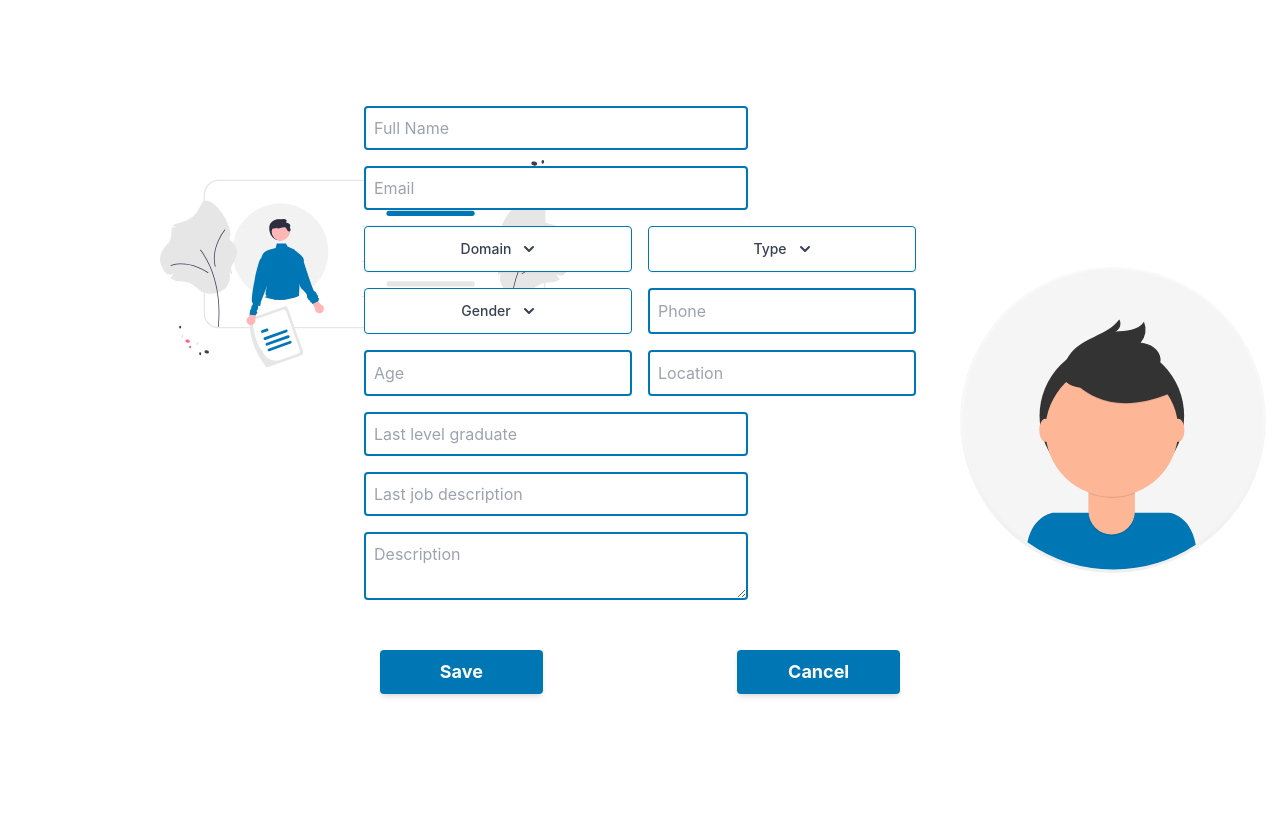
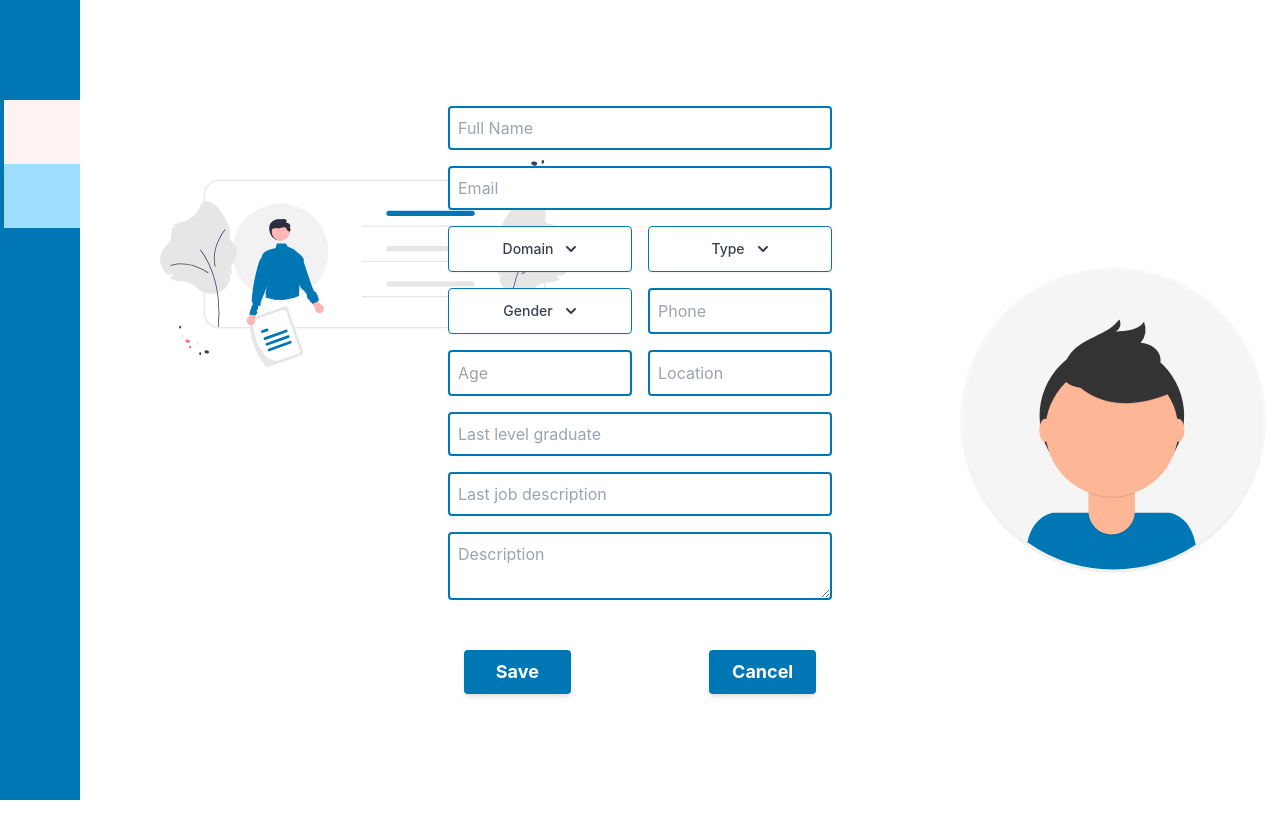
Before and after one commit to CristiSandu/JobPlatformUI, a React (Create React App) app: page /profileForm in a window 1280 px wide. Shown: the top 838 px of the page. Before the commit the page ends 800 px from the top, so only its background shows below. Built offline with nearby package versions, Linux system fonts and the light colour scheme.

Commit message:
Changes:  - first try to add side bar

```diff
--- /dev/null
+++ b/src/components/SideBarNav.tsx
@@ -0,0 +1,60 @@
+import { FontAwesomeIcon } from "@fortawesome/react-fontawesome";
+import { NavLink } from "react-router-dom";
+
+export type SideNavBarProps = { isUserAuthorized: boolean };
+
+export const SideNavBar = ({
+  isUserAuthorized,
+}: SideNavBarProps): JSX.Element => {
+  return (
+    <div className="fixed top-0 bottom-0 z-20 bg-MainBlue w-20 pt-3">
+      <div className="w-20 h-20 p-6 box-border">
+        {isUserAuthorized ? (
+          <NavLink end to={"/"}>
+            <FontAwesomeIcon icon="users-gear" className="bg-white" />
+          </NavLink>
+        ) : (
+          <FontAwesomeIcon icon="users-gear" className="bg-white" />
+        )}
+      </div>
+
+      <div className="w-full mt-2">
+        {isUserAuthorized && (
+          <>
+            <NavLink
+              end
+              to={"/"}
+              className="h-16 flex items-center justify-center min-w-full border-b-0 border-solid border-t-0 border-l-4 border-r-0 border-MainBlue box-border border-interaction bg-red-50"
+            >
+              <div className="w-8 h-8">
+                <FontAwesomeIcon icon="users-gear" />
+              </div>
+            </NavLink>
+
+            <NavLink
+              end
+              to={"/register"}
+              className="h-16 flex items-center justify-center min-w-full border-b-0 border-solid border-t-0 border-l-4 border-r-0 border-MainBlue box-border border-interaction bg-LightBlue"
+            >
+              <div className="w-8 h-8">
+                <FontAwesomeIcon icon="check-square" className="bg-white" />
+              </div>
+            </NavLink>
+
+            <NavLink
+              end
+              to={"/"}
+              className="h-16 flex items-center justify-center min-w-full border-b-0 border-solid border-t-0 border-l-4 border-r-0 border-MainBlue "
+            >
+              <div className="relative">
+                <div className="w-8 h-8">
+                  <FontAwesomeIcon icon="check-square" className="bg-white" />
+                </div>
+              </div>
+            </NavLink>
+          </>
+        )}
+      </div>
+    </div>
+  );
+};
--- /dev/null
+++ b/src/pages/PageFooterHeaderTeamplate.tsx
@@ -0,0 +1,41 @@
+import type { ReactNode } from "react";
+// import { Loader } from "@/components/atoms";
+// import type { MetricsHeaderProps } from "@/components/molecules/MetricsHeader";
+// import { MetricsHeader } from "@/components/molecules/MetricsHeader";
+import { SideNavBar } from "../components/SideBarNav";
+
+export type NavigatorProps = {
+  isLoading?: boolean;
+  children: ReactNode;
+  isUserAuthorized?: boolean;
+};
+
+export const PageFooterHeaderTeamplate = ({
+  isLoading,
+  children,
+  isUserAuthorized = true,
+}: NavigatorProps): JSX.Element => {
+  return (
+    <div className="flex min-h-full w-full select-none">
+      <div className="hidden md:block">
+        <SideNavBar isUserAuthorized={isUserAuthorized} />
+      </div>
+      {/* <div className="flex flex-col min-h-full w-full bg-appBackground p-0 m-0 md:pl-20">
+        <MetricsHeader
+          entityName={headerProps.entityName}
+          entityId={headerProps.entityId}
+          metricName={headerProps.metricName}
+          dataResolution={headerProps.dataResolution}
+          trendIndicator={headerProps.trendIndicator}
+          isFavouriteMetric={headerProps.isFavouriteMetric}
+          onMetricFavouriteChanged={headerProps.onMetricFavouriteChanged}
+          renderTabs={headerProps.renderTabs}
+          isLoading={isLoading}
+        /> */}
+      <main className="md:w-full md:max-w-xl md:mx-auto pb-20 overflow-visible flex-1 overflow-y-auto scrollbar-hide">
+        {isLoading === true ? "test" : children}
+      </main>
+      <div className="md:hidden sticky bottom-0 z-10"></div>
+    </div>
+  );
+};
--- a/src/pages/ProfileFormPage.tsx
+++ b/src/pages/ProfileFormPage.tsx
@@ -3,6 +3,7 @@ import DropdownElement from "../components/DropdownElement";
 import FormImage from "../Images/form_logo.svg";
 import UserMImage from "../Images/userM_image.svg";
 import UserFImage from "../Images/userF_image.svg";
+import { PageFooterHeaderTeamplate } from "./PageFooterHeaderTeamplate";
 
 export const ProfileFormPage = (): JSX.Element => {
   const [selectedType, setSelectedType] = useState<string>("");
@@ -22,6 +23,8 @@ export const ProfileFormPage = (): JSX.Element => {
   }
 
   return (
+    <>
+      <PageFooterHeaderTeamplate>
         <div className="flex h-screen w-screen">
           <img
             className="absolute top-40 left-40 z-0 "
@@ -69,7 +72,7 @@ export const ProfileFormPage = (): JSX.Element => {
                     placeholder="Email"
                   />
                 </div>
-            <div className="grid grid-cols-2 gap-4">
+                <div className="grid grid-cols-2 gap-4 w-96">
                   <DropdownElement
                     selectedElementChange={selectedElementChange}
                     dropdownName="Domain"
@@ -111,7 +114,7 @@ export const ProfileFormPage = (): JSX.Element => {
                   </div>
                 ) : (
                   <div className="space-y-4">
-                <div className="grid grid-cols-2 grid-rows-2 gap-4">
+                    <div className="grid grid-cols-2 grid-rows-2 gap-4 w-96">
                       <DropdownElement
                         selectedElementChange={selectedElementChange}
                         dropdownName="Gender"
@@ -172,5 +175,7 @@ export const ProfileFormPage = (): JSX.Element => {
             </div>
           </div>
         </div>
+      </PageFooterHeaderTeamplate>
+    </>
   );
 };
```
Lines whose indentation alone changed are shown as unchanged.
